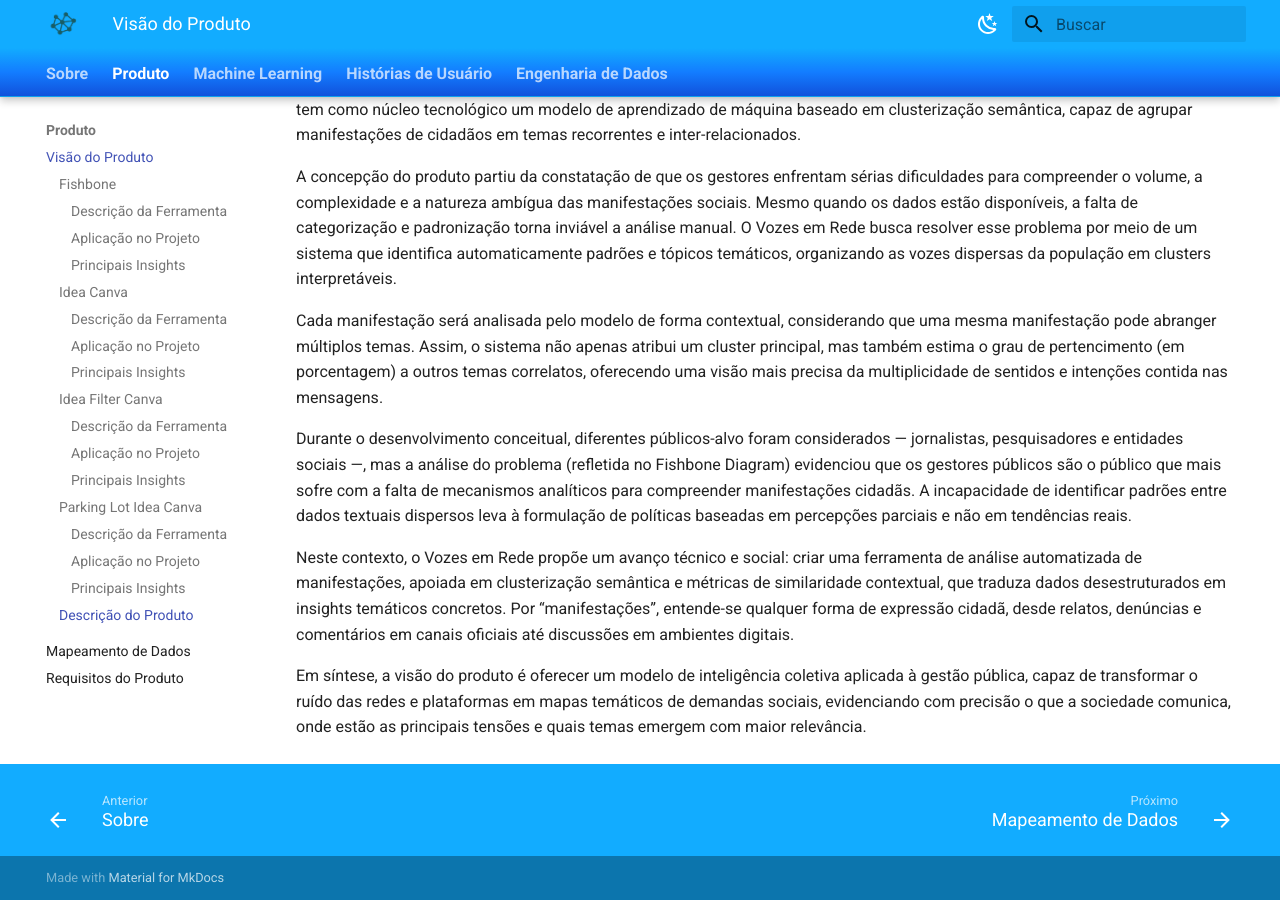
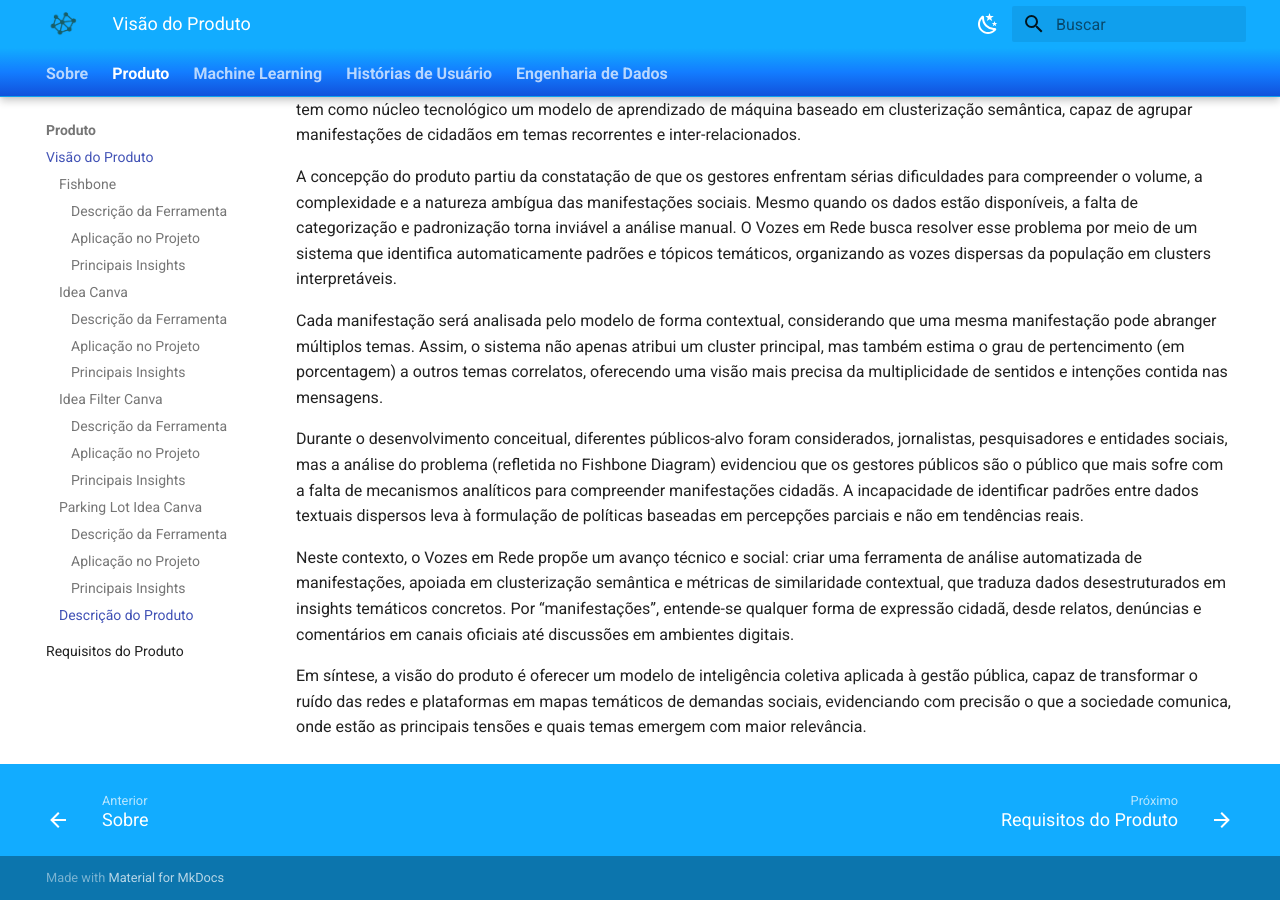
Before and after one commit to unb-Sistemas-de-Machine-learning/group7-social-voice-clusters, an MkDocs documentation site: the page built from docs/produto/visao_do_produto.md, in a window 1280 px wide and 900 px high, scrolled down 5258 px. Built offline with MkDocs 1.6.1 and Material for MkDocs 9.7.7, drawn with Linux system fonts in a browser that asks for light colours.

Commit message:
fix: mkdocs

```diff
--- a/docs/produto/visao_do_produto.md
+++ b/docs/produto/visao_do_produto.md
@@ -78,7 +78,7 @@ A concepção do produto partiu da constatação de que os gestores enfrentam s
 
 Cada manifestação será analisada pelo modelo de forma contextual, considerando que uma mesma manifestação pode abranger múltiplos temas. Assim, o sistema não apenas atribui um cluster principal, mas também estima o grau de pertencimento (em porcentagem) a outros temas correlatos, oferecendo uma visão mais precisa da multiplicidade de sentidos e intenções contida nas mensagens.
 
-Durante o desenvolvimento conceitual, diferentes públicos-alvo foram considerados — jornalistas, pesquisadores e entidades sociais —, mas a análise do problema (refletida no Fishbone Diagram) evidenciou que os gestores públicos são o público que mais sofre com a falta de mecanismos analíticos para compreender manifestações cidadãs. A incapacidade de identificar padrões entre dados textuais dispersos leva à formulação de políticas baseadas em percepções parciais e não em tendências reais.
+Durante o desenvolvimento conceitual, diferentes públicos-alvo foram considerados, jornalistas, pesquisadores e entidades sociais, mas a análise do problema (refletida no Fishbone Diagram) evidenciou que os gestores públicos são o público que mais sofre com a falta de mecanismos analíticos para compreender manifestações cidadãs. A incapacidade de identificar padrões entre dados textuais dispersos leva à formulação de políticas baseadas em percepções parciais e não em tendências reais.
 
 Neste contexto, o Vozes em Rede propõe um avanço técnico e social: criar uma ferramenta de análise automatizada de manifestações, apoiada em clusterização semântica e métricas de similaridade contextual, que traduza dados desestruturados em insights temáticos concretos. Por “manifestações”, entende-se qualquer forma de expressão cidadã, desde relatos, denúncias e comentários em canais oficiais até discussões em ambientes digitais.
 
--- a/mkdocs.yml
+++ b/mkdocs.yml
@@ -66,7 +66,7 @@ nav:
   - Sobre: index.md
   - Produto:
     - Visão do Produto: produto/visao_do_produto.md
-    - Mapeamento de Dados: produto/mapeamento_de_dados.md
+    #- Mapeamento de Dados: produto/mapeamento_de_dados.md
     - Requisitos do Produto: produto/requisitos_do_produto.md
   - Machine Learning:
     - Requisitos de ML: ml/requisitos_de_ml.md
```
